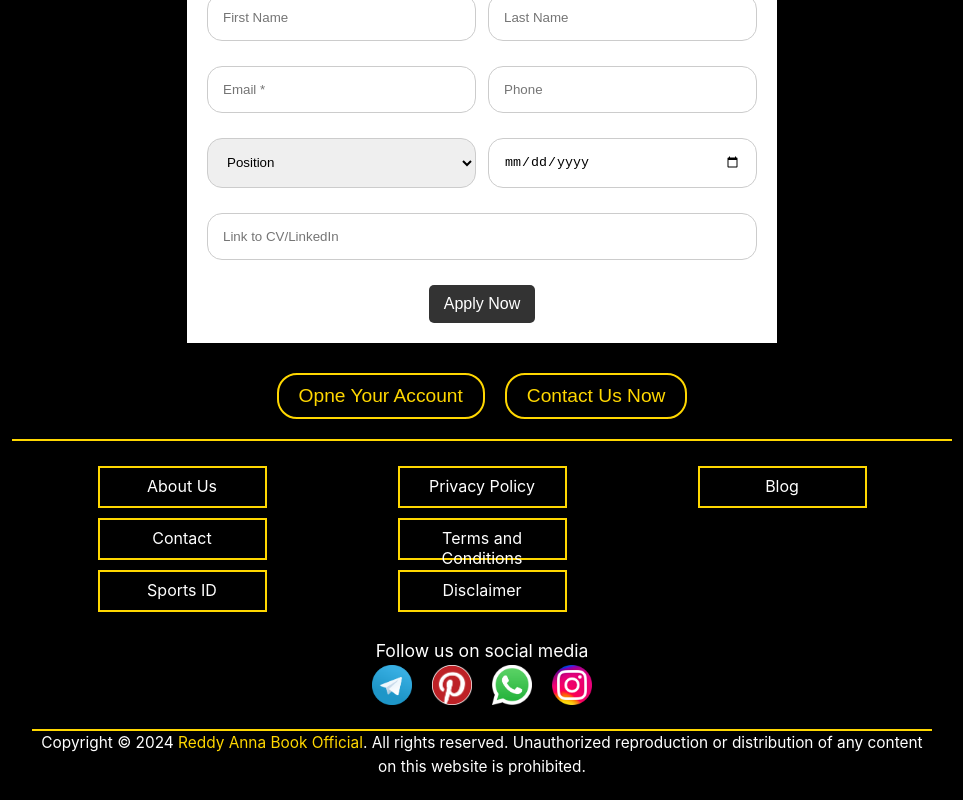
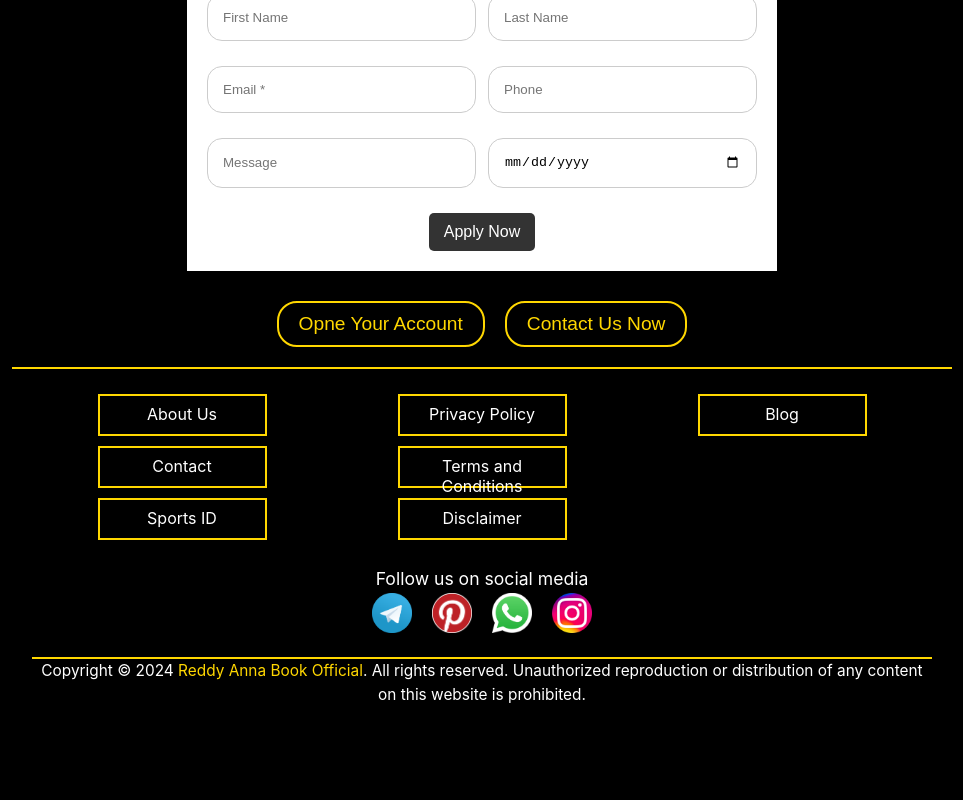
Before and after one commit to abhik199/Reddy_Anna_Official, a React (Create React App) app: page /contact in a window 1280 px wide. Shown: the part 868-1668 px from the top of the page, without its empty margins (158-1121 px from the left). After the commit the page ends 1596 px from the top, so only its background shows below. Built offline with nearby package versions, Linux system fonts and the light colour scheme.

Commit message:
modified userInfoTable.js

```diff
--- a/src/AdminPannel/AdminComponent/UserInfoTable.js
+++ b/src/AdminPannel/AdminComponent/UserInfoTable.js
@@ -28,9 +28,8 @@ const UserInfoTable = () => {
             <th>Name</th>
             <th>Email</th>
             <th>Phone</th>
-            <th>Position</th>
-            <th>Start Date</th>
-            <th>CV Link</th>
+            <th>Message</th>
+            <th>Message Date</th>
           </tr>
         </thead>
         <tbody>
@@ -40,9 +39,8 @@ const UserInfoTable = () => {
               <td>{user.first_name} {user.last_name}</td>
               <td>{user.email}</td>
               <td>{user.phone}</td>
-              <td>{user.position}</td>
-              <td>{user.start_date}</td>
-              <td><a href={user.cv_link} target="_blank" rel="noopener noreferrer">View</a></td>
+              <td>{user.message}</td>
+              <td>{user.message_date}</td>
             </tr>
           ))}
         </tbody>
--- a/src/component/Contact.js
+++ b/src/component/Contact.js
@@ -38,17 +38,11 @@ const Contact=()=>{
           <input type="text" placeholder="Phone" />
         </div>
         <div className="form-row">
-          <select>
-            <option value="">Position</option>
-            <option value="developer">Developer</option>
-            <option value="designer">Designer</option>
-            <option value="manager">Manager</option>
-          </select>
+        <input type="text" placeholder="Message" />
+
           <input type="date" placeholder="Start Date" />
         </div>
-        <div className="form-row">
-          <input type="url" placeholder="Link to CV/LinkedIn" />
-        </div>
+
         <center><button className='submit_btn' type="submit">Apply Now</button></center>
       </form>
     </div>
```
